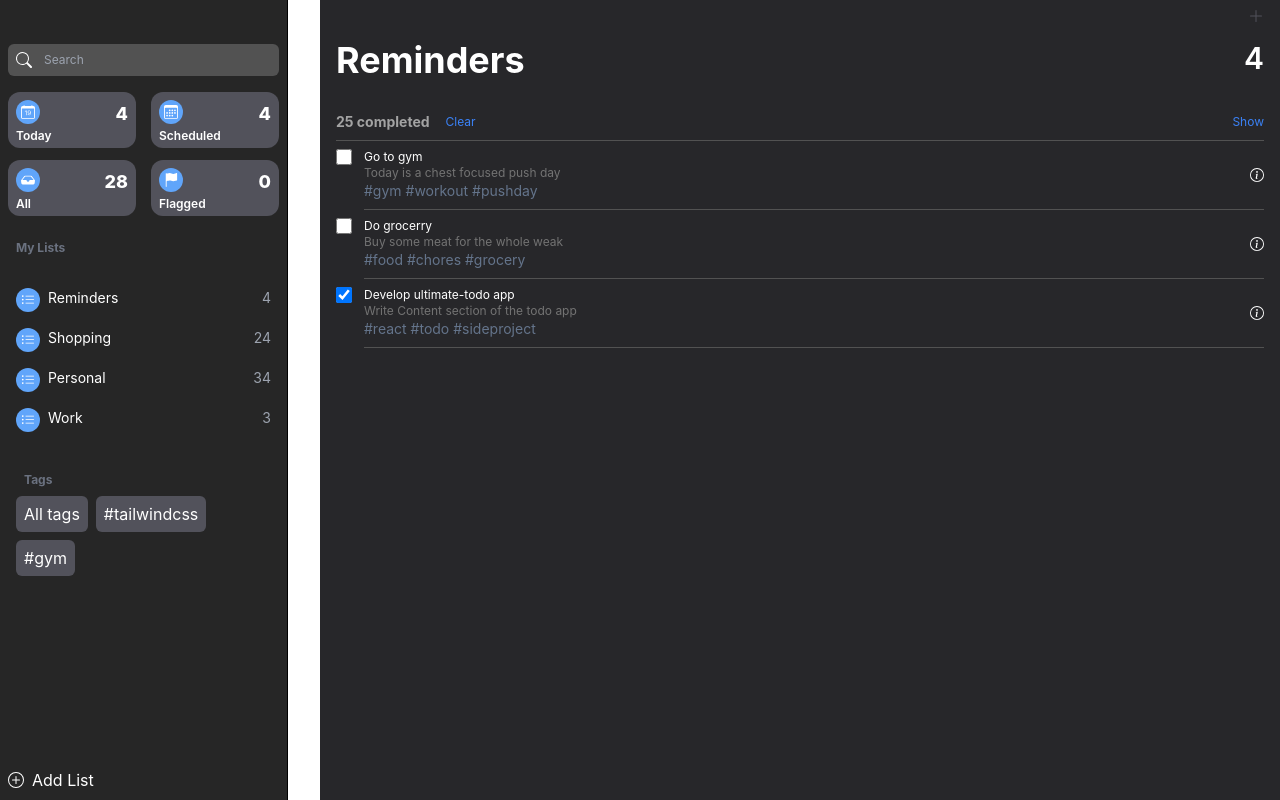
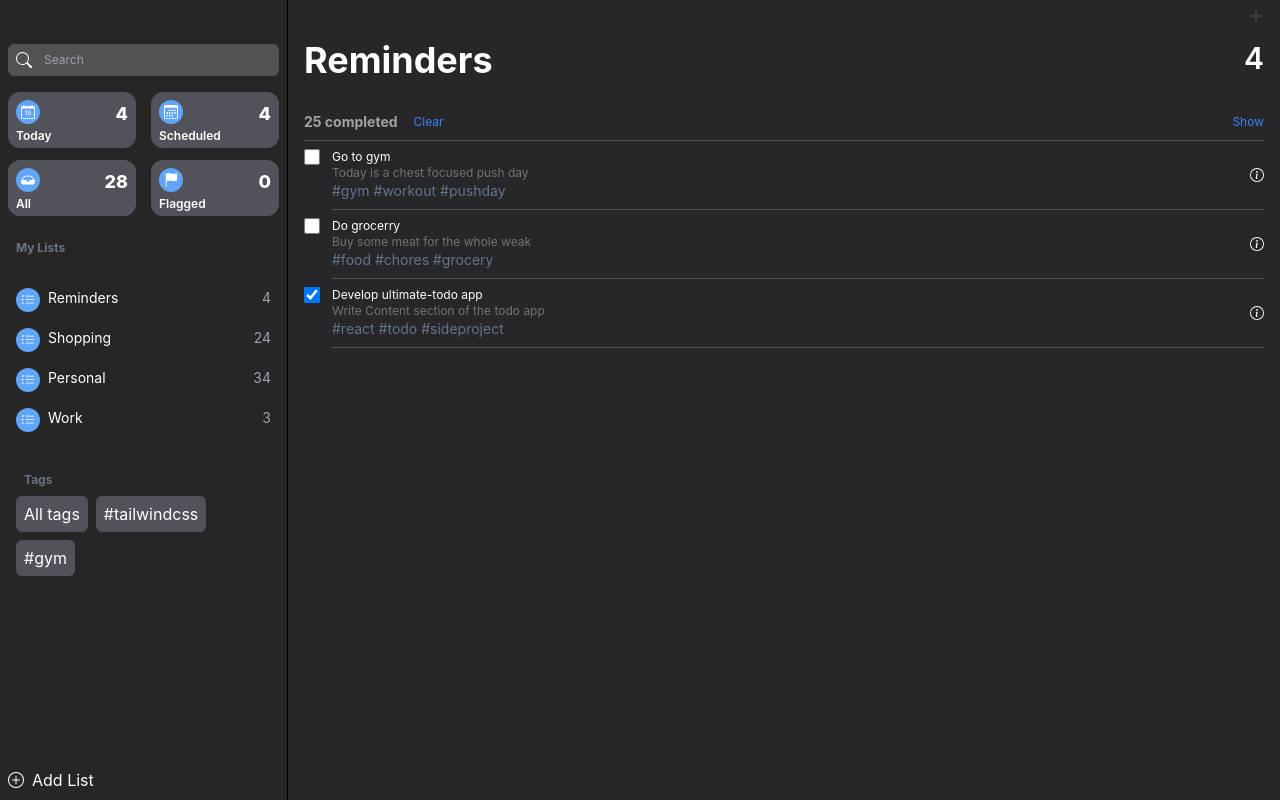
Before and after one commit to ooanishoo/ultimate-todo, a React (Create React App) app: page / in a window 1280 px wide. Built offline with nearby package versions, Linux system fonts and the light colour scheme.

Commit message:
feat(AddTodo): add a + button inside the content

```diff
--- a/src/App.tsx
+++ b/src/App.tsx
@@ -1,4 +1,3 @@
-import React from 'react'
 import { Content, Sidebar } from './pages'
 
 export default function App() {
--- a/src/pages/Content/Content.tsx
+++ b/src/pages/Content/Content.tsx
@@ -16,12 +16,15 @@ const TodoCategoryStatus = () => (
 )
 
 export const Content = (): React.ReactElement => {
+  const AddTodo = () => (
+    <div className="flex w-full flex-row-reverse">
+      <BsPlusLg role="button" className="text-zinc-600" />
+    </div>
+  )
   return (
-    <div className="ml-80 flex h-full w-full flex-col bg-zinc-800 text-white">
+    <div className="ml-72 flex h-full w-full flex-col bg-zinc-800 text-white">
       <header className="flex w-full flex-col justify-between  px-4 py-2">
-        <div className="flex w-full flex-row-reverse">
-          <BsPlusLg role="button" className="text-zinc-600" />
-        </div>
+        <AddTodo />
         <div className="mt-4 flex w-full justify-between">
           <h1 className="text-4xl font-bold ">Reminders</h1>
           <h4 className="text-3xl font-semibold">4</h4>
```
